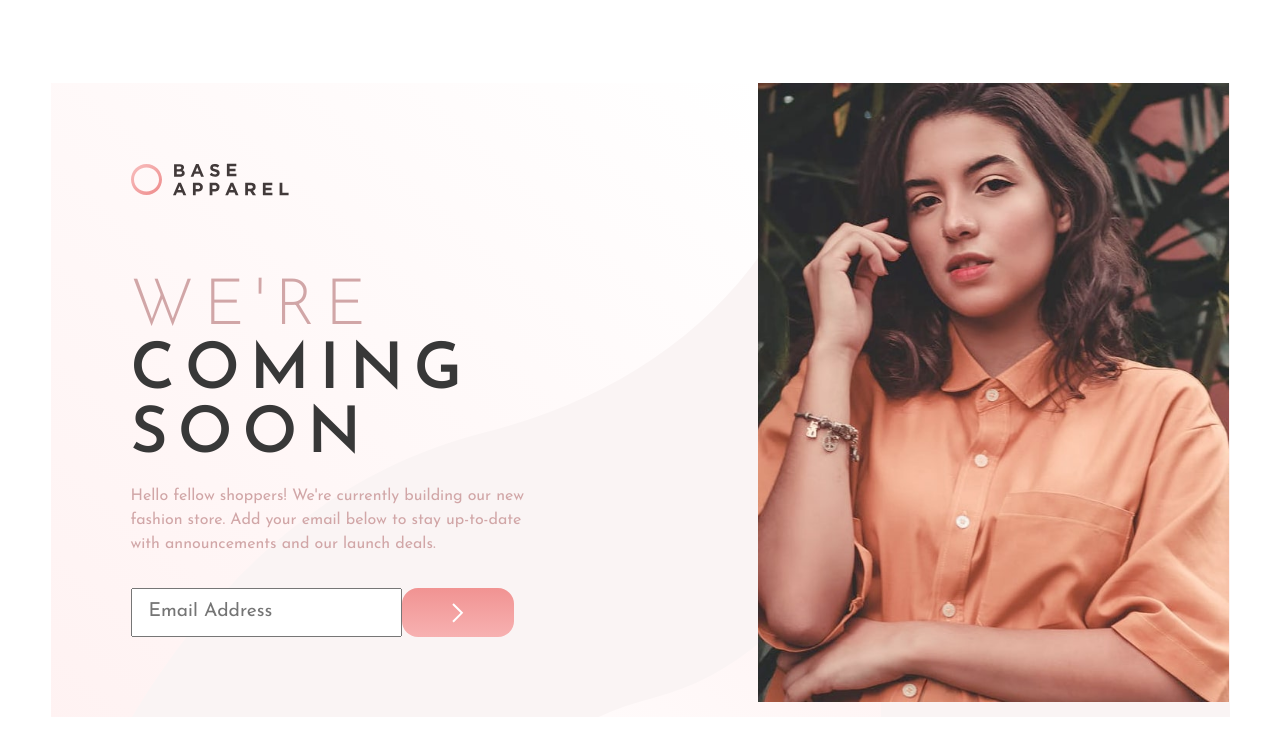
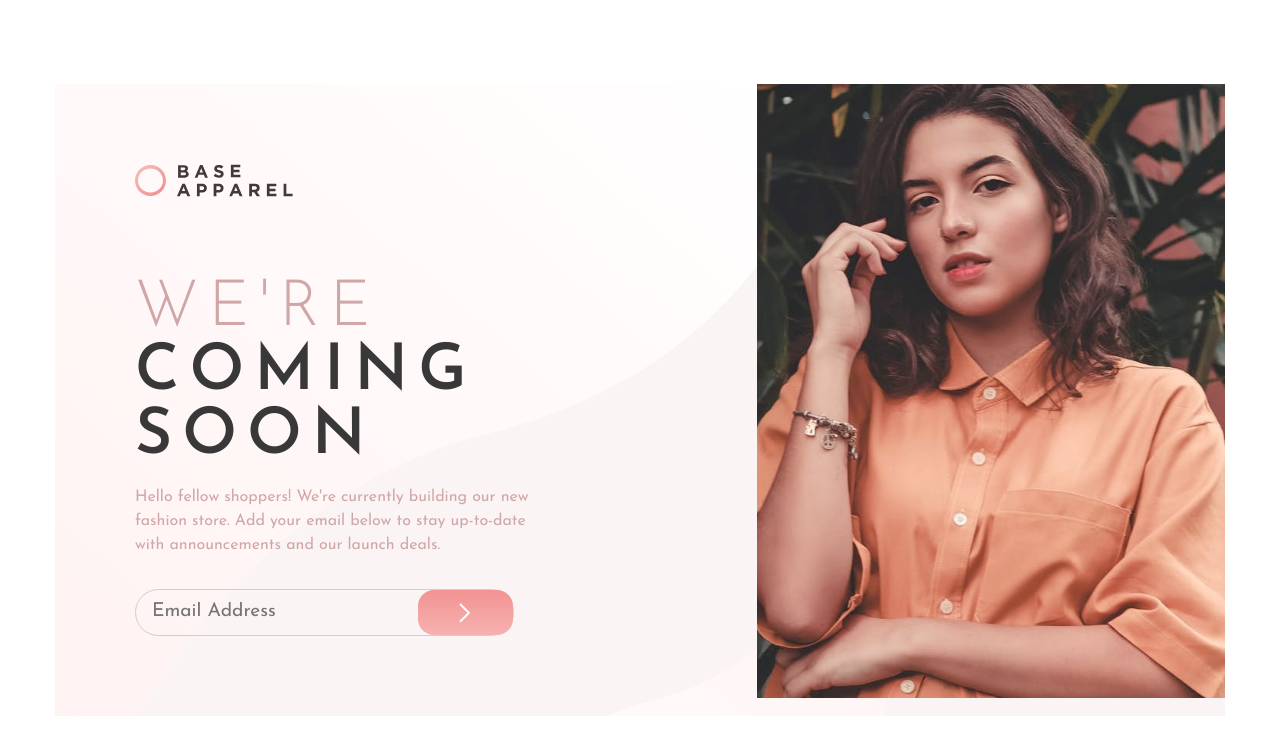
Before and after one commit to ZTanvir/fem-base-apparel-coming-soon-page, a React (Vite) app: page / in a window 1280 px wide. Shown: the top 756 px of the page. Built offline with nearby package versions, Linux system fonts and the light colour scheme.

Commit message:
Remove border and outline from input form

```diff
--- a/src/assets/Styles/notifiedForm.module.css
+++ b/src/assets/Styles/notifiedForm.module.css
@@ -1,20 +1,27 @@
 .formStyle{
     display: flex;
-    border-radius: 1rem;
+    border-radius: 2rem;
     width: 70%;
     background-color: transparent;
+    border: 1px solid #D9CACD;
 }
+
 .formStyle > input{
     width: 100%;
     padding: .5rem 1rem;
     font-size: 1.2rem;
+    border: none;
+    background: transparent;
+    outline: none;
 }
+
 .formStyle > button[type="submit"]{
-    width: 10rem;
+    width: 8rem;
     border-radius: 16px;
     display: flex;
     justify-content: center;
     align-items: center;
+    cursor: pointer;
     border: none;
     background: rgb(247,177,177);
     background: linear-gradient(0deg, rgba(247,177,177,1) , rgba(241,147,146,1) );
```
